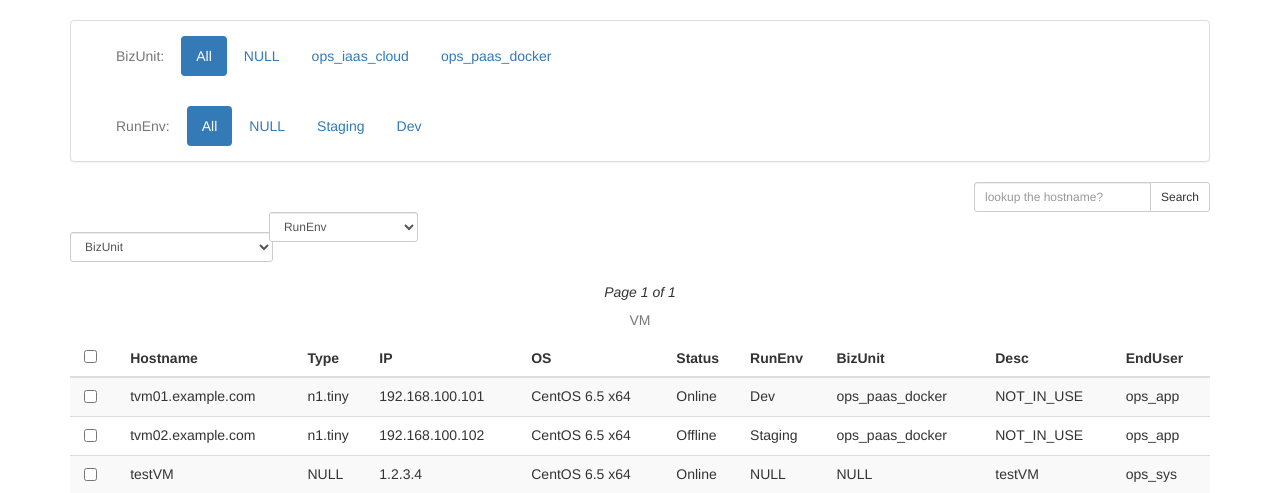
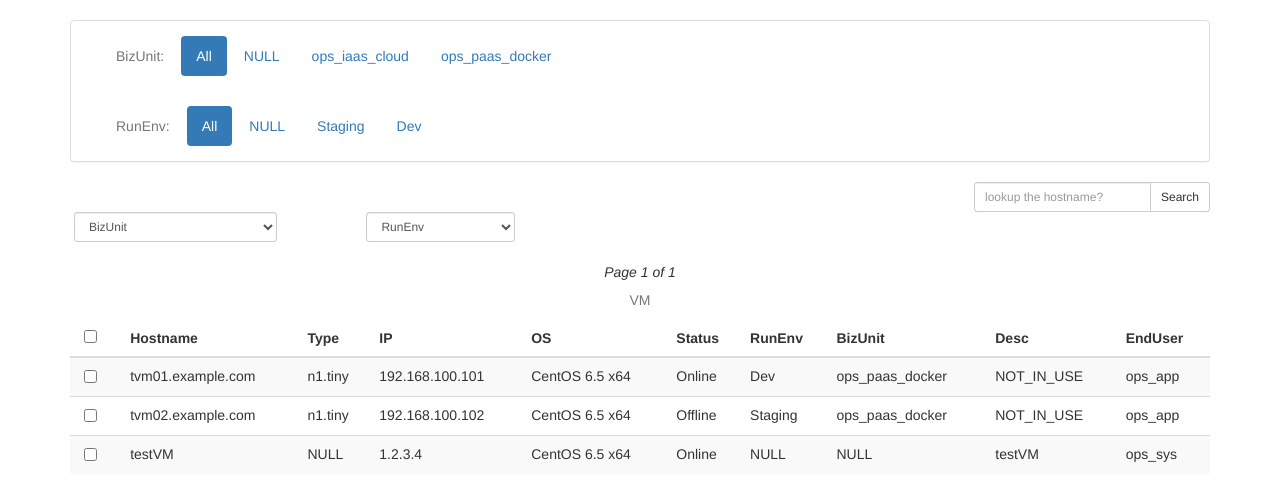
Before and after one commit to opera443399/asset, a Django app: page /assets/list/vms/ in a window 1280 px wide. Shown: the part 62-555 px from the top of the page. Run offline with Django 3.2, Linux system fonts and the light colour scheme; the visitor is signed in with stand-in values (Sample User, id 1); data comes from the database, SQL or seed files in the repository; parts of the project's set-up code (start-up, migrations or seed data) failed here and were passed over; some libraries are stand-ins or nearby versions.

Commit message:
layout enhanced.

```diff
--- a/www/assets/templates/assets/list_hosts.html
+++ b/www/assets/templates/assets/list_hosts.html
@@ -21,7 +21,7 @@
     <!-- input-for-search End -->
     <!-- form-for-select Start -->
     <div class="row">
-        <div class="col-sm-2 text-left">
+        <div class="col-md-3 col-sm-2 text-left">
             <form class="form-inline" role="form" id="form-bizunit" action="{% url 'assets:update_hosts' %}" method="post">{% csrf_token %}
                 <input type="hidden" name="checked_item_ids_bizunit" value="">
                 <div class="form-group">
@@ -37,7 +37,7 @@
                 </div>
             </form>
         </div>
-        <div class="col-sm-2 text-left">
+        <div class="col-md-3 col-sm-2 text-left">
             <form class="form-inline" role="form" id="form-runenv" action="{% url 'assets:update_hosts' %}" method="post">{% csrf_token %}
                 <input type="hidden" name="checked_item_ids_runenv" value="">
                 <div class="form-group">
--- a/www/assets/templates/assets/list_vms.html
+++ b/www/assets/templates/assets/list_vms.html
@@ -21,7 +21,7 @@
     <!-- input-for-search End -->
     <!-- form-for-select Start -->
     <div class="row">
-        <div class="col-sm-2 text-left">
+        <div class="col-md-3 col-sm-2 text-left">
             <form class="form-inline" role="form" id="form-bizunit" action="{% url 'assets:update_vms' %}" method="post">{% csrf_token %}
                 <input type="hidden" name="checked_item_ids_bizunit" value="">
                 <div class="form-group">
@@ -37,7 +37,7 @@
                 </div>
             </form>
         </div>
-        <div class="col-sm-2 text-left">
+        <div class="col-md-3 col-sm-2 text-left">
             <form class="form-inline" role="form" id="form-runenv" action="{% url 'assets:update_vms' %}" method="post">{% csrf_token %}
                 <input type="hidden" name="checked_item_ids_runenv" value="">
                 <div class="form-group">
```
